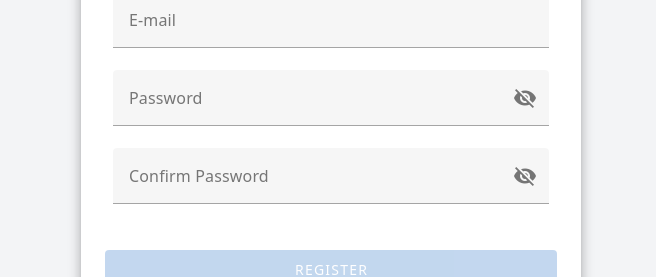
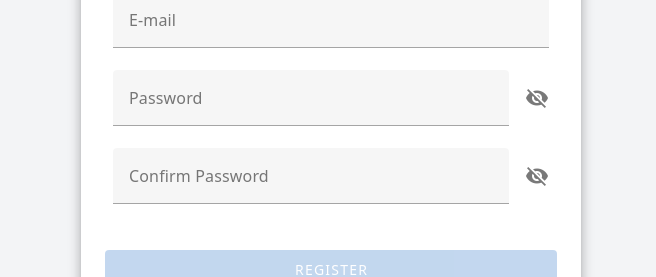
Before and after one commit to Learnware-LAMDA/Beimingwu, a Vue app: page /#/register in a window 1280 px wide. Shown: the part 362-639 px from the top of the page, without its empty margins (309-965 px from the left). Built offline with nearby package versions, Linux system fonts and the light colour scheme.

Commit message:
Revert "[MNT] Eye icon move to inner"
This reverts commit 96df909bbeb64e9ffe4c06b5533c3aad4f8361c2.

```diff
--- a/src/views/Login/Login.vue
+++ b/src/views/Login/Login.vue
@@ -114,9 +114,9 @@ function closeErrorAlert() {
         <v-form ref="form">
           <v-text-field v-model="email.value.value" label="E-mail"
             :error-messages="email.errorMessage.value"></v-text-field>
-          <v-text-field v-model="password.value.value" :append-inner-icon="showPassword ? 'mdi-eye' : 'mdi-eye-off'"
+          <v-text-field v-model="password.value.value" :append-icon="showPassword ? 'mdi-eye' : 'mdi-eye-off'"
             :type="showPassword ? 'text' : 'password'" label="Password" :error-messages="password.errorMessage.value"
-            @click:append-inner="showPassword = !showPassword"></v-text-field>
+            @click:append="showPassword = !showPassword"></v-text-field>
         </v-form>
       </v-card-text>
       <v-card-actions v-if="success">
--- a/src/views/Register/Register.vue
+++ b/src/views/Register/Register.vue
@@ -110,12 +110,12 @@ const submit = handleSubmit(values => {
             :error-messages="userName.errorMessage.value"></v-text-field>
           <v-text-field v-model="email.value.value" label="E-mail"
             :error-messages="email.errorMessage.value"></v-text-field>
-          <v-text-field v-model="password.value.value" :append-inner-icon="showPassword ? 'mdi-eye' : 'mdi-eye-off'"
+          <v-text-field v-model="password.value.value" :append-icon="showPassword ? 'mdi-eye' : 'mdi-eye-off'"
             :type="showPassword ? 'text' : 'password'" label="Password" :error-messages="password.errorMessage.value"
-            @click:append-inner="showPassword = !showPassword"></v-text-field>
-          <v-text-field v-model="password2.value.value" :append-inner-icon="showPassword2 ? 'mdi-eye' : 'mdi-eye-off'"
+            @click:append="showPassword = !showPassword"></v-text-field>
+          <v-text-field v-model="password2.value.value" :append-icon="showPassword2 ? 'mdi-eye' : 'mdi-eye-off'"
             :type="showPassword2 ? 'text' : 'password'" label="Confirm Password"
-            :error-messages="password2.errorMessage.value" @click:append-inner="showPassword2 = !showPassword2"></v-text-field>
+            :error-messages="password2.errorMessage.value" @click:append="showPassword2 = !showPassword2"></v-text-field>
         </v-form>
       </v-card-text>
       <v-scale-transition>
```
